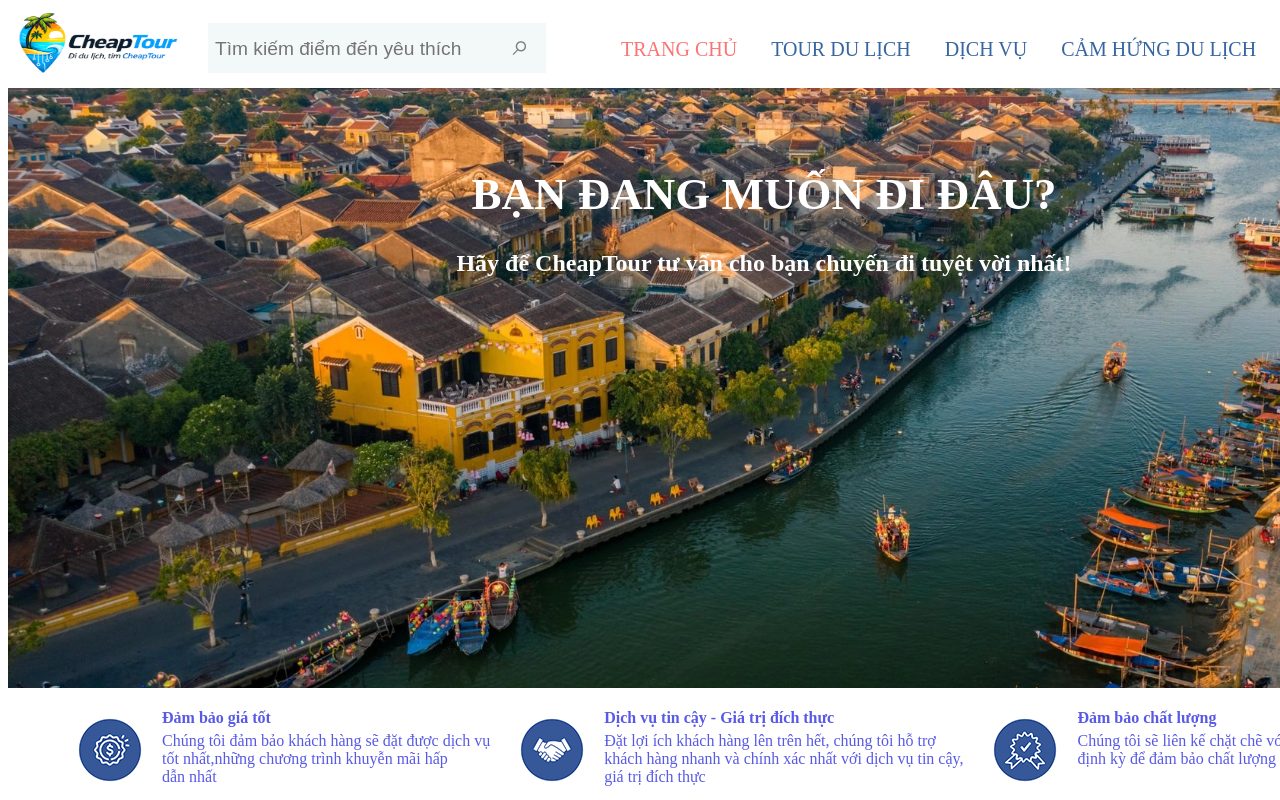
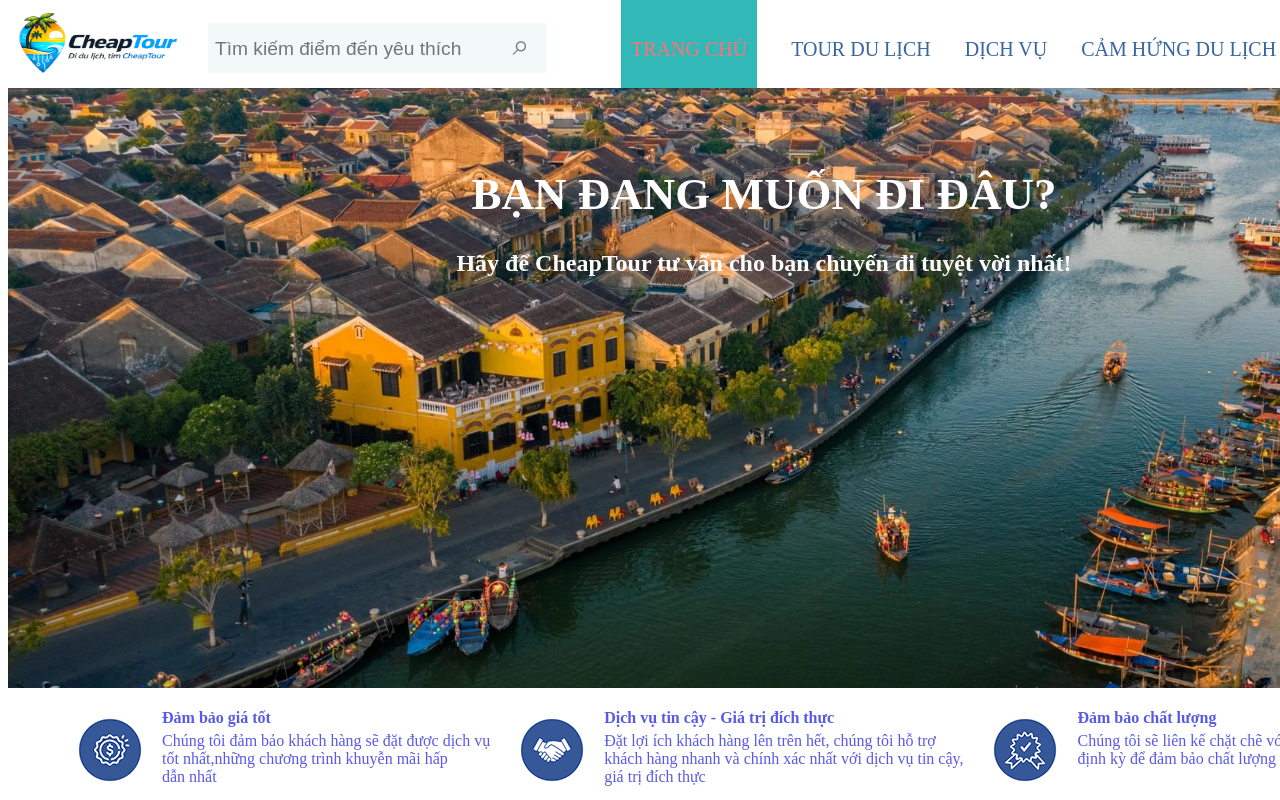
Before and after one commit to DanhVippro/Web-Tour-Du-lich, a plain HTML site: page FrontEnd/html/index.html in a window 1280 px wide. In both pictures the pointer is over the link "TRANG CHỦ". Shown: the top 800 px of the page. Drawn offline with Linux system fonts and the light colour scheme.

Commit message:
Update Styles.css
them hover li

```diff
--- a/FrontEnd/css/Styles.css
+++ b/FrontEnd/css/Styles.css
@@ -47,7 +47,10 @@
 .menu-header1 ul li {
     display: inline-block;
 }
-
+.menu-header1 ul li:hover a {
+    background-color: rgb(51, 184, 184);
+   padding: 50px 10px;
+}
 .menu-header1 ul li a {
     text-decoration: none;
     font-size: 20px;
```
